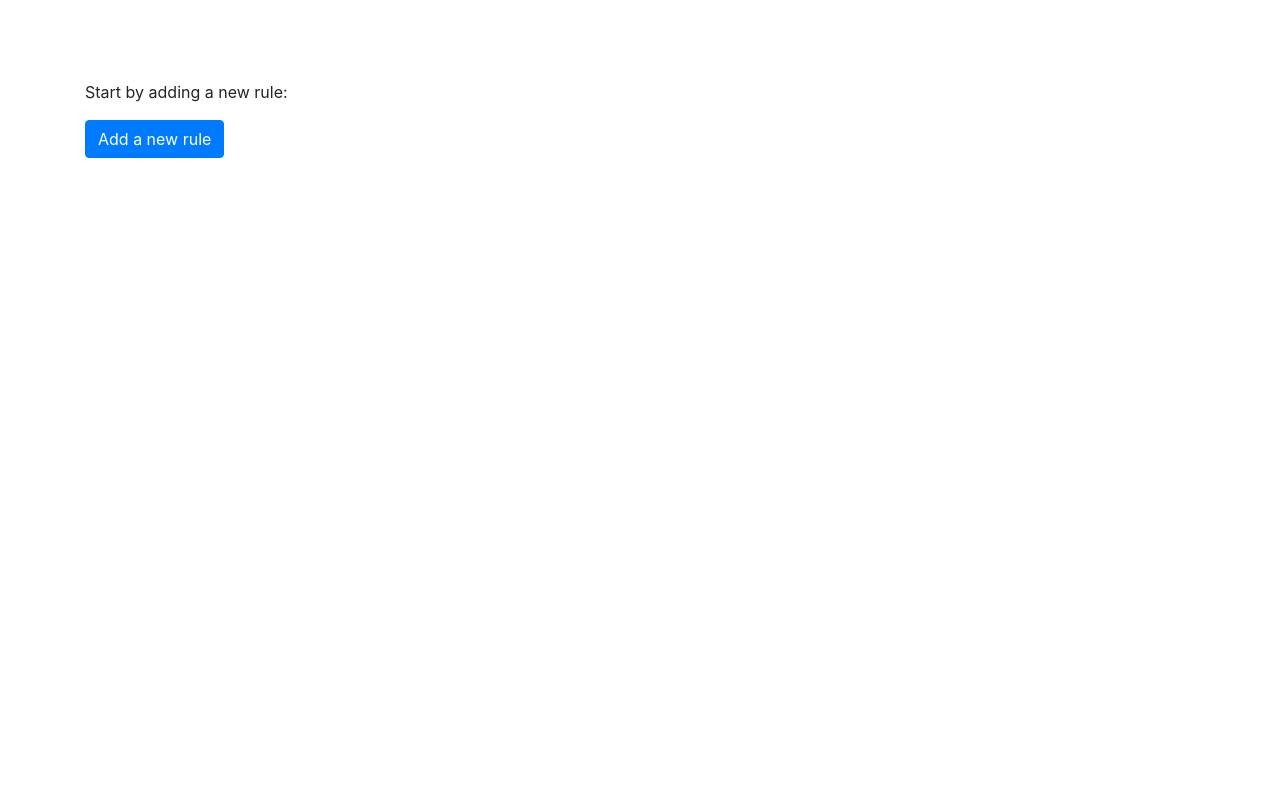
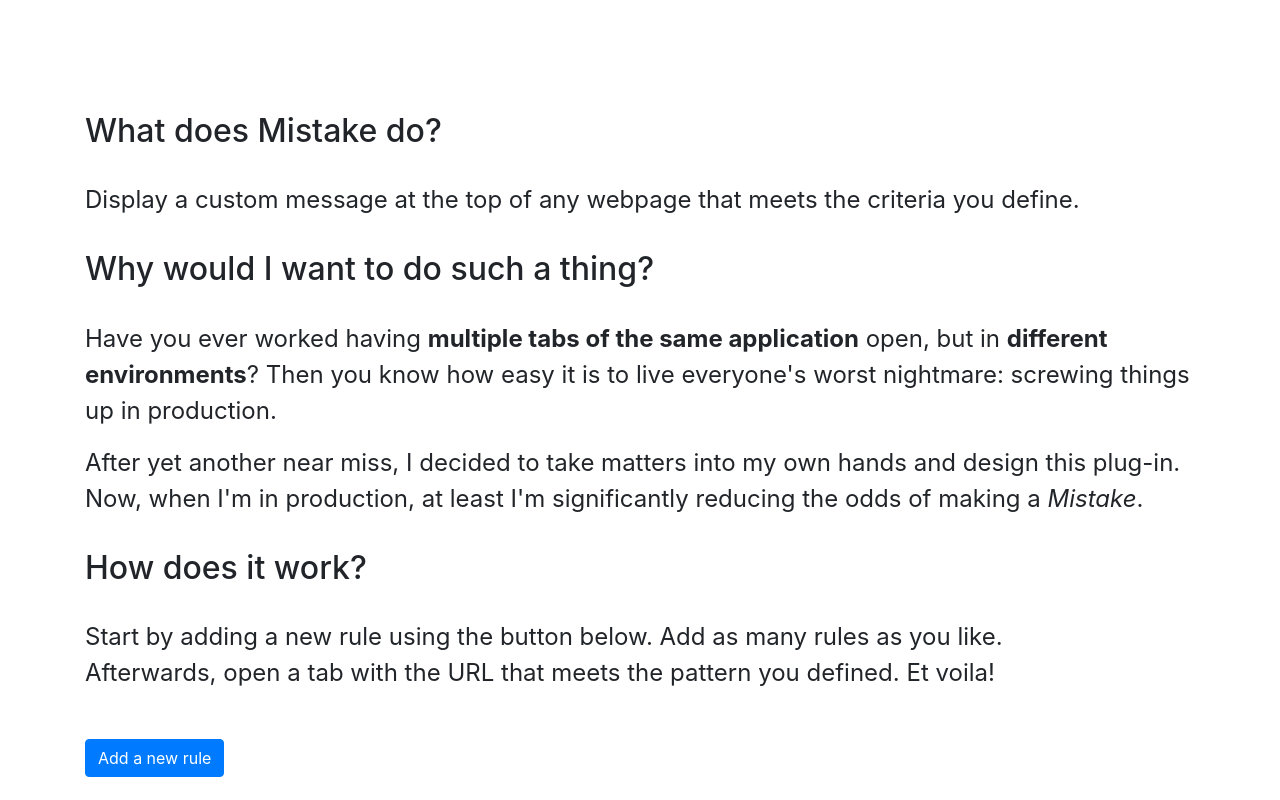
Before and after one commit to carlos-ds/mistake, a browser extension: page options.html in a window 1280 px wide. Drawn offline with Linux system fonts and the light colour scheme.

Commit message:
Minor changes to the lay-out, wrote an introduction for the options page and removed package.json and .prettierignore from tracked files

```diff
--- a/options.html
+++ b/options.html
@@ -1,9 +1,21 @@
 <!DOCTYPE html>
 <html>
   <head>
-    <title>Mistakenv - Options</title>
+    <title>Mistake - Options</title>
     <link rel="stylesheet" href="./css/bootstrap.min.css">
     <style>
+      h2 {
+        margin: 2rem 0;
+      }
+
+      p {
+        font-size: 1.5rem;
+      }
+
+      #add {
+        margin-top: 2rem;
+      }
+
       .rule {
         border-bottom: 1px solid black;
       }
@@ -38,12 +50,18 @@
       input[type="color"]::-webkit-color-swatch {
         border-radius: 50%;
       }
-
     </style>
   </head>
   <body style="padding-top: 5rem;">
     <div class="container">
-      <p>Start by adding a new rule:</p>
+      <h2>What does Mistake do?</h2>
+      <p>Display a custom message at the top of any webpage that meets the criteria you define.</p>
+      <h2>Why would I want to do such a thing?</h2>
+      <p>Have you ever worked having <strong>multiple tabs of the same application</strong> open, but in <strong>different environments</strong>? Then you know how easy it is to live everyone's worst nightmare: screwing things up in production.</p>
+      <p>After yet another near miss, I decided to take matters into my own hands and design this plug-in. Now, when I'm in production, at least I'm significantly reducing the odds of making a <i>Mistake</i>.</p>
+      <h2>How does it work?</h2>
+      <p>Start by adding a new rule using the button below. Add as many rules as you like.<br/>
+      Afterwards, open a tab with the URL that meets the pattern you defined. Et voila!</p>
 
       <button type="button" class="btn btn-primary" id="add">
         Add a new rule
```
Also changed, not shown: package.json (deleted, +0 -13 lines), 1 other file.
